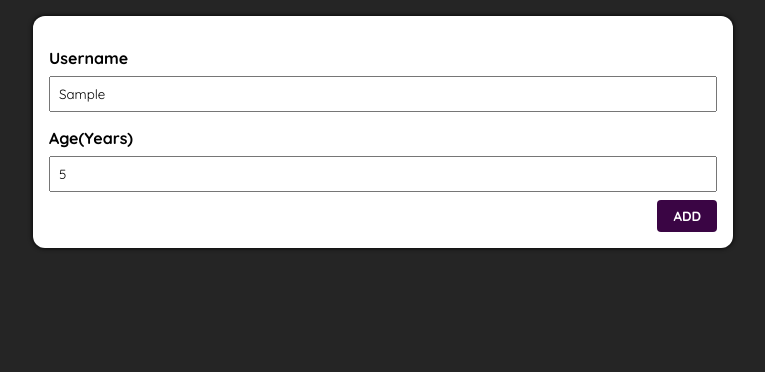
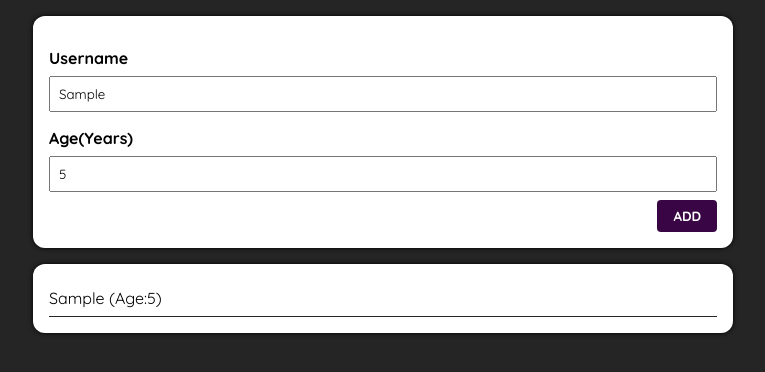
Before and after one commit to Midnajt/reactSkilling, a React (Create React App) app: page / in a window 1280 px wide. Both pictures are taken after typing "Sample", "5" into the empty fields and a click on the button "ADD". Shown: the top 372 px of the page, without its empty margins (257-1022 px from the left). Built offline with nearby package versions, Linux system fonts and the light colour scheme.

Commit message:
error resolved

```diff
--- a/src/App.js
+++ b/src/App.js
@@ -7,7 +7,7 @@ import "./index.css";
 function App() {
   const [showPopup, setShowPopup] = useState(false);
   const [users, setUsers] = useState([]);
-  console.log({ users });
+
   const confirmError = () => {
     setShowPopup(false);
   };
@@ -17,17 +17,13 @@ function App() {
   };
 
   const addUser = (userData) => {
-    console.log(userData);
-    console.log(userData.userName);
-    console.log(userData.userAge);
-
-    setUsers(users.push(userData));
+    setUsers((prevUsers) => [...prevUsers, userData]);
   };
   return (
     <div>
       <AddUser onCheckData={checkData} onAddUser={addUser} />
       {showPopup && <ErrorModal onConfirmError={confirmError} />}
-      {users.length > 0 && <UsersList />}
+      {users.length > 0 && <UsersList users={users} />}
     </div>
   );
 }
--- a/src/components/UsersList/UsersList.js
+++ b/src/components/UsersList/UsersList.js
@@ -2,13 +2,17 @@ import Card from "../Card/Card";
 import classes from "./UsersList.module.css";
 
 const UsersList = (props) => {
-  console.log(props);
+  console.log(props.users);
 
   return (
     <Card classes={classes.usersList}>
-      <div>
-        {props.name} (Age:{props.age})
-      </div>
+      {props.users.map((user) => {
+        return (
+          <div key={user.userName}>
+            {user.userName} (Age:{user.userAge})
+          </div>
+        );
+      })}
     </Card>
   );
 };
--- a/src/components/UsersList/UsersList.module.css
+++ b/src/components/UsersList/UsersList.module.css
@@ -1,3 +1,5 @@
-.usersList  div {
-    display: flex;
+.usersList div {
+  display: flex;
+  padding: 0.5rem 0;
+  border-bottom: 1px solid #252525;
 }
```
